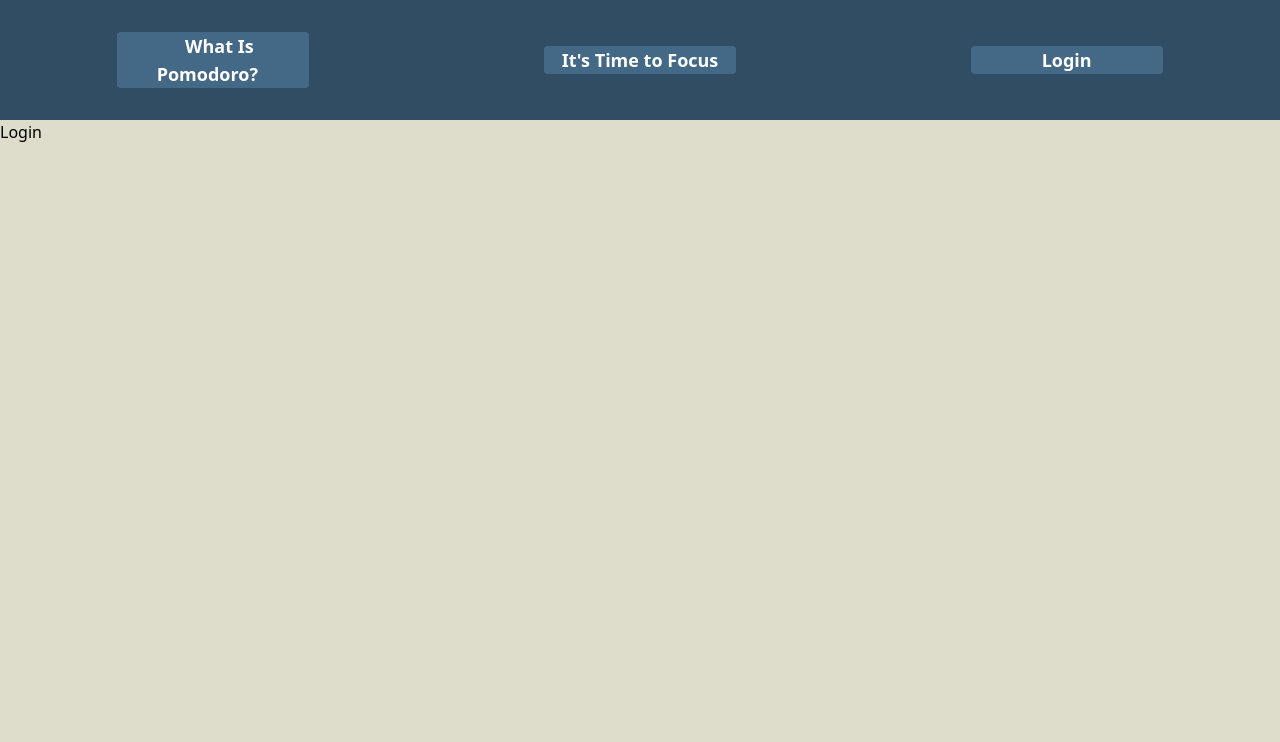
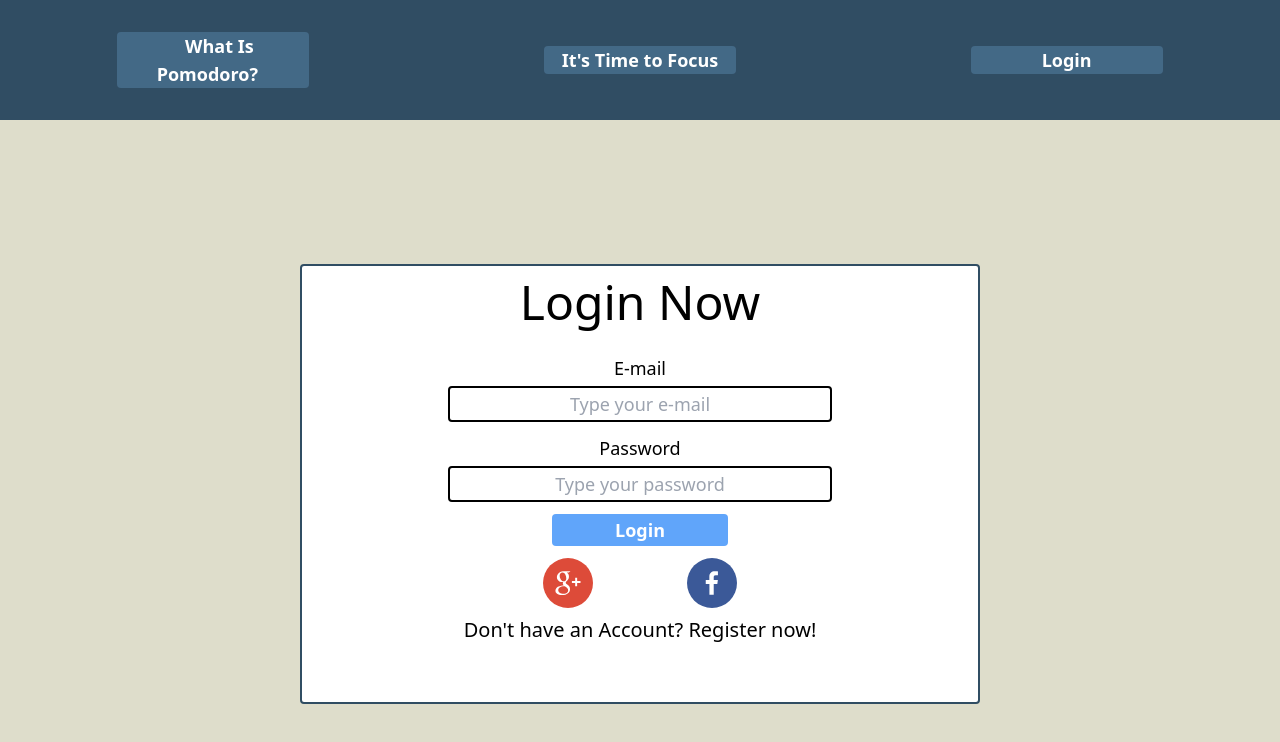
Before and after one commit to GusRiffel/Uni-ContWebApp, a React (Create React App) app in the folder 5riffg16-cwa-ae2/: page /login in a window 1280 px wide. Shown: the top 742 px of the page. Built offline with nearby package versions, Linux system fonts and the light colour scheme.

Commit message:
Completed first styles, starting firebase connection

```diff
--- a/5riffg16-cwa-ae2/package.json
+++ b/5riffg16-cwa-ae2/package.json
@@ -11,6 +11,7 @@
     "react-dom": "^18.2.0",
     "react-router-dom": "^6.4.0",
     "react-scripts": "5.0.1",
+    "react-social-icons": "^5.14.0",
     "web-vitals": "^2.1.4"
   },
   "scripts": {
--- a/5riffg16-cwa-ae2/src/App.js
+++ b/5riffg16-cwa-ae2/src/App.js
@@ -5,6 +5,7 @@ import Header from "./components/Header/index";
 import About from "./views/About";
 import Pomodoro from "./views/Pomodoro";
 import Login from "./views/Login";
+import Register from "./views/Register";
 
 function App() {
   return (
@@ -14,6 +15,7 @@ function App() {
         <Route path="/" element={<Pomodoro />} />
         <Route path="/about" element={<About />} />
         <Route path="/login" element={<Login />} />
+        <Route path="/register" element={<Register />} />
       </Routes>
     </>
   );
--- /dev/null
+++ b/5riffg16-cwa-ae2/src/components/LogInForm/index.js
@@ -0,0 +1,74 @@
+import { useState } from "react";
+import { SocialIcon } from "react-social-icons";
+import { Link } from "react-router-dom";
+
+function LogInForm(props) {
+  const [email, setEmail] = useState("");
+  const [password, setPassword] = useState("");
+
+  return (
+    <div className="mt-1 h-9 text-lg rounded">
+      <form
+        className="flex flex-col w-96 mx-auto"
+        onSubmit={(event) => {
+          event.preventDefault();
+          props.onSubmit(email, password);
+        }}
+      >
+        <label className="mt-3" htmlFor="email">
+          E-mail
+        </label>
+        <input
+          className="rounded text-center h-9 border-2 border-black mt-1"
+          name="email"
+          size={35}
+          placeholder="Type your e-mail"
+          type="email"
+          value={email}
+          onChange={(e) => setEmail(e.target.value)}
+        />
+
+        <label className="mt-3" htmlFor="password">
+          Password
+        </label>
+        <input
+          className="rounded text-center h-9 border-2 border-black mt-1"
+          name="password"
+          size={35}
+          placeholder="Type your password"
+          type="password"
+          value={password}
+          onChange={(e) => setPassword(e.target.value)}
+        />
+
+        <div className="mt-3">
+          <div className="">
+            <button
+              className="text-lg px-1 h-8 w-44 text-center text-white font-bold bg-blue-400 rounded"
+              type="submit"
+            >
+              Login
+            </button>
+          </div>
+          <div className="mt-3 flex justify-evenly">
+            <div>
+              <SocialIcon
+                network="google"
+                style={{ cursor: "pointer" }}
+                onClick={() => {}}
+              />
+            </div>
+            <div>
+              <SocialIcon network="facebook" style={{ cursor: "pointer" }} />
+            </div>
+          </div>
+          <div className="mt-2 text-xl text-bold">
+            <Link to="/register">Don't have an Account? Register now!</Link>
+          </div>
+        </div>
+      </form>
+    </div>
+  );
+}
+
+export default LogInForm;
--- a/5riffg16-cwa-ae2/src/components/Timer/index.js
+++ b/5riffg16-cwa-ae2/src/components/Timer/index.js
@@ -52,6 +52,7 @@ function Timer() {
 
   return (
     <div className="mt-10 mx-auto flex flex-col justify-between w-[42.5rem] h-[27.5rem] border-2 border-[#304D63] bg-white rounded">
+
       <div className="flex pt-4 w-full justify-around">
         <div className="text-lg text-white font-bold bg-[#436986] rounded">
           <button className="px-3" onClick={() => setTimeFormatted(25)}>
@@ -74,7 +75,7 @@ function Timer() {
         <h1>{time}</h1>
       </div>
 
-      <div className="flex pb-4 w-full justify-evenly">
+      <div className="flex  pb-4 w-full justify-evenly">
         <div className="w-36 text-lg text-center text-white font-bold bg-green-700 rounded">
           <button onClick={() => setStart(true)}>Start</button>
         </div>
--- a/5riffg16-cwa-ae2/src/components/TodoItem/index.js
+++ b/5riffg16-cwa-ae2/src/components/TodoItem/index.js
@@ -1,8 +1,8 @@
 function TodoItem(props) {
   return (
-    <div className="flex">
+    <div className="mt-3 p-2 flex justify-between font-bold bg-red-200 w-[30rem] rounded">
       <p>{props.value}</p>
-      <button onClick={() => props.onRemove(props.todoId)}>X</button>
+      <button className="px-2 bg-zinc-300 rounded" onClick={() => props.onRemove(props.todoId)}>X</button>
     </div>
   );
 }
--- a/5riffg16-cwa-ae2/src/views/Login.js
+++ b/5riffg16-cwa-ae2/src/views/Login.js
@@ -1,7 +1,17 @@
+import LogInForm from "../components/LogInForm";
+
+
 function Login() {
   return (
-    <h1>Login</h1>
-  )
+    <div className="mt-36 mx-auto flex flex-col w-[42.5rem] h-[27.5rem] border-2 border-[#304D63] bg-white rounded">
+      <div className="text-center text-5xl py-3">
+        <h1>Login Now</h1>
+      </div>
+      <div className="text-center">
+        <LogInForm />
+      </div>
+    </div>
+  );
 }
 
 export default Login;
--- /dev/null
+++ b/5riffg16-cwa-ae2/src/views/Register.js
@@ -0,0 +1,7 @@
+function Register() {
+  return(
+    <div>Register</div>
+  )
+}
+
+export default Register
```
Also changed, not shown: 1 other file (tests, documents, lock files or other folders).
